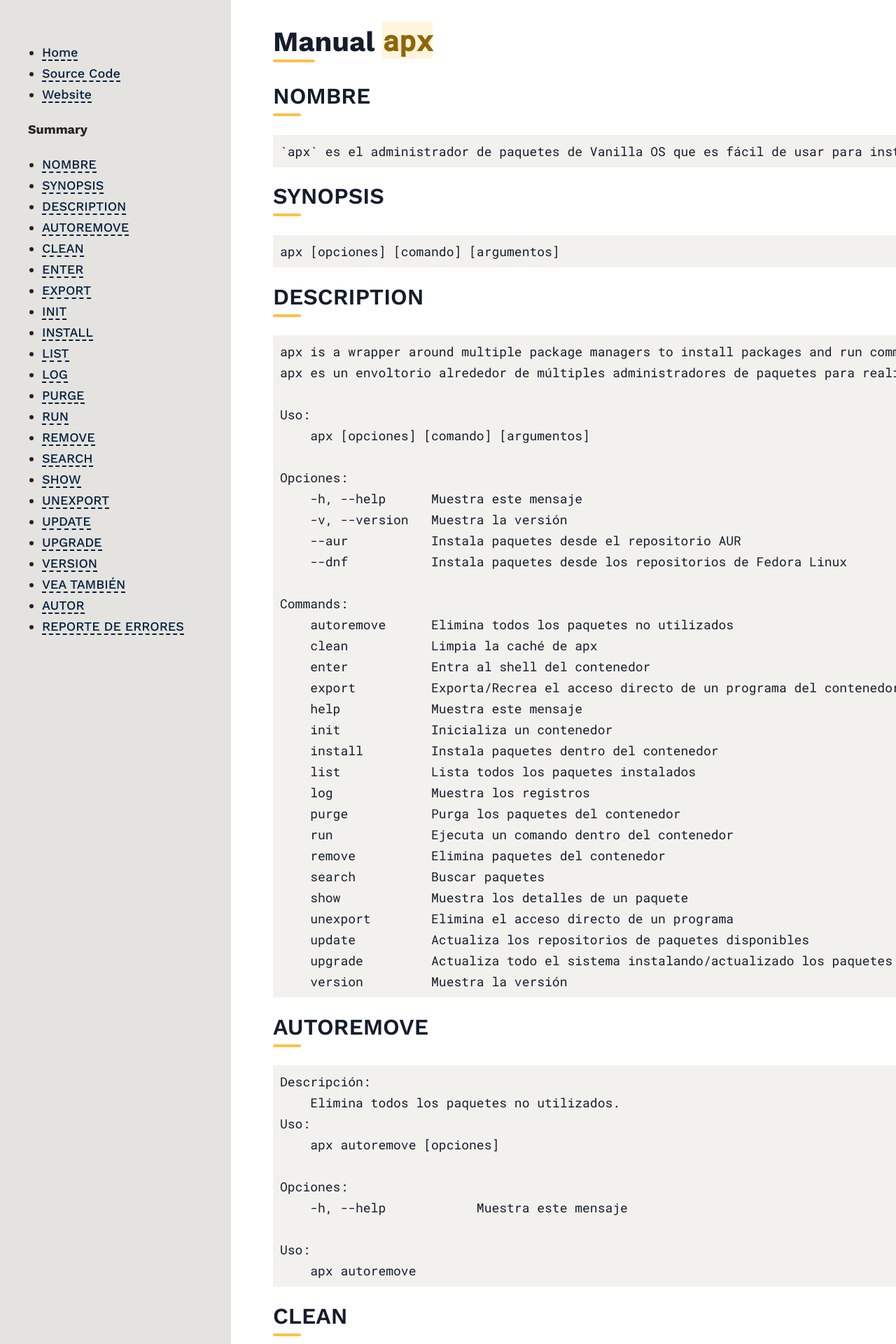
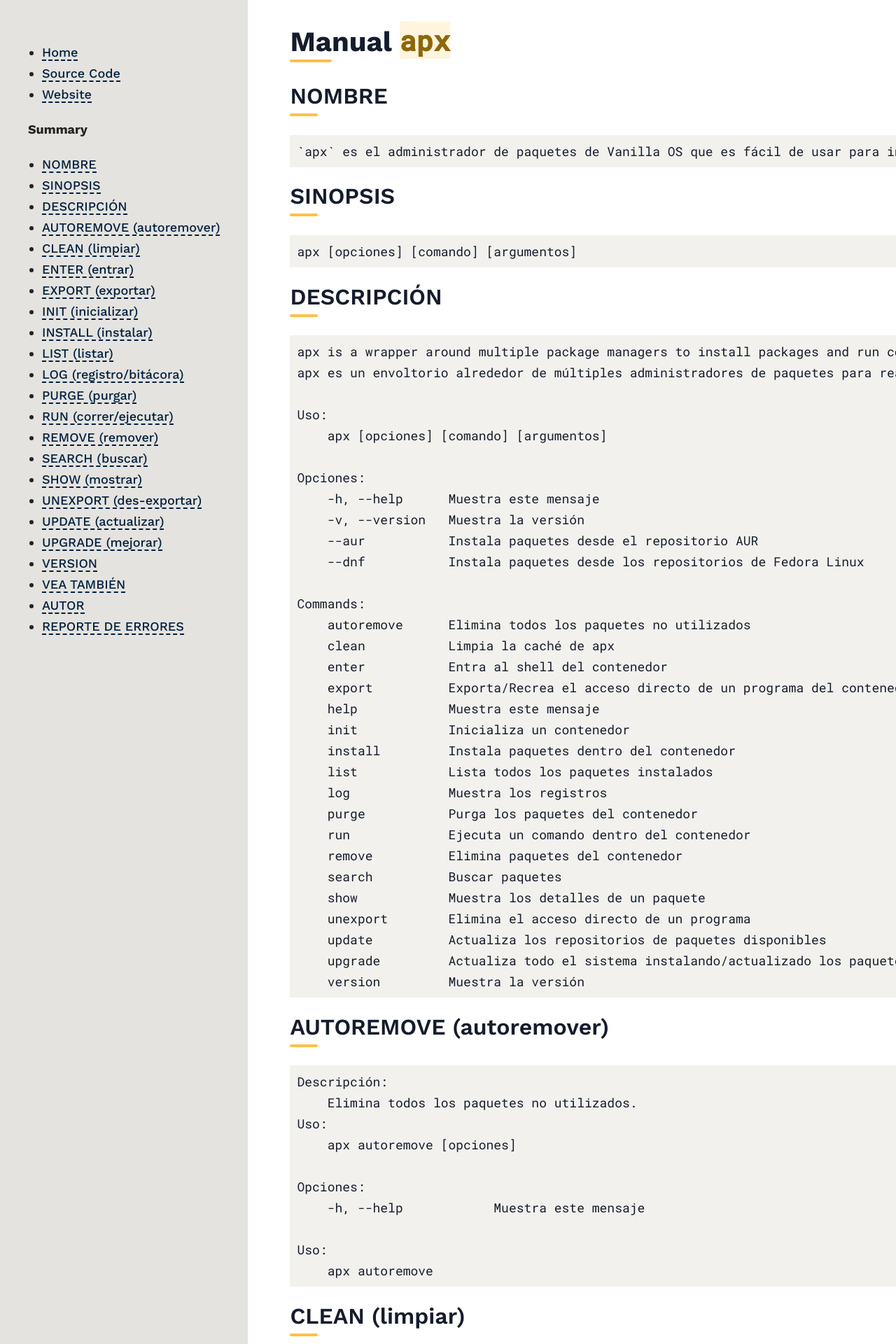
Before and after one commit to Vanilla-OS/documentation, a Jekyll site: the page built from docs/apx/manpage.es.md, in a window 1280 px wide. Shown: the top 1920 px of the page at 70% size. Built offline with Jekyll 4.4.1, drawn with Linux system fonts in a browser that asks for light colours; our own code applies the rules of GitHub Pages for plain Markdown files; some of the changed text lies outside the part shown.

Commit message:
rebasing to latest commit and adding the remaining spanish translation files

````diff
--- a/docs/apx/manpage.es.md
+++ b/docs/apx/manpage.es.md
@@ -11,13 +11,13 @@ Descripción: Manual para apx.
 `apx` es el administrador de paquetes de Vanilla OS que es fácil de usar para instalar paquetes de múltiples fuentes dentro de contenedores sin la necesidad de alterar el sistema de archivos raíz.
 ```
 
-## SYNOPSIS
+## SINOPSIS
 
 ```text
 apx [opciones] [comando] [argumentos]
 ```
 
-## DESCRIPTION
+## DESCRIPCIÓN
 
 ```markdown
 apx is a wrapper around multiple package managers to install packages and run commands inside a managed container.
@@ -53,7 +53,7 @@ Commands:
     version         Muestra la versión
 ```
 
-## AUTOREMOVE
+## AUTOREMOVE (autoremover)
 
 ```markdown
 Descripción:
@@ -68,7 +68,7 @@ Uso:
     apx autoremove
 ```
 
-## CLEAN
+## CLEAN (limpiar)
 
 ```markdown
 Descrición:
@@ -84,7 +84,7 @@ Ejemplo:
     apx clean
 ```
 
-## ENTER
+## ENTER (entrar)
 
 ```markdown
 Descripción:
@@ -97,7 +97,7 @@ Opciones:
     -h, --help            Muestra este mensaje
 ```
 
-## EXPORT
+## EXPORT (exportar)
 
 ```markdown
 Descripción:
@@ -113,7 +113,7 @@ Ejemplo:
     apx export htop
 ```
 
-## INIT
+## INIT (inicializar)
 
 ```markdown
 Descripción:
@@ -126,7 +126,7 @@ Opciones:
     -h, --help            Muestra este mensaje
 ```
 
-## INSTALL
+## INSTALL (instalar)
 
 ```markdown
 Descripción:
@@ -147,7 +147,7 @@ Ejemplos:
     apx install --sideload /path/to/file.deb
 ```
 
-## LIST
+## LIST (listar)
 
 ```markdown
 Descripción:
@@ -160,7 +160,7 @@ Opciones:
     -h, --help            Muestra este mensaje
 ```
 
-## LOG
+## LOG (registro/bitácora)
 
 ```markdown
 Descripción:
@@ -173,7 +173,7 @@ Opciones:
     -h, --help            Muestra este mensaje
 ```
 
-## PURGE
+## PURGE (purgar)
 
 ```markdown
 Descripción:
@@ -189,7 +189,7 @@ Ejemplos:
     apx purge htop
 ```
 
-## RUN
+## RUN (correr/ejecutar)
 
 ```markdown
 Descripción:
@@ -205,7 +205,7 @@ Ejemplo:
     apx run htop
 ```
 
-## REMOVE
+## REMOVE (remover)
 
 ```markdown
 Descripción:
@@ -221,7 +221,7 @@ Ejemplo:
     apx remove htop
 ```
 
-## SEARCH
+## SEARCH (buscar)
 
 ```markdown
 Descripción:
@@ -237,7 +237,7 @@ Ejemplo:
     apx search htop
 ```
 
-## SHOW
+## SHOW (mostrar)
 
 ```markdown
 Descripción:
@@ -253,7 +253,7 @@ Ejemplo:
     apx show htop
 ```
 
-## UNEXPORT
+## UNEXPORT (des-exportar)
 
 ```markdown
 Descripción:
@@ -269,7 +269,7 @@ Ejemplo:
     apx unexport htop
 ```
 
-## UPDATE
+## UPDATE (actualizar)
 
 ```markdown
 Descripción:
@@ -285,7 +285,7 @@ Ejemplo:
     apx update
 ```
 
-## UPGRADE
+## UPGRADE (mejorar)
 
 ```markdown
 Descripción:
````
Also changed, not shown: docs/almost/configuration.es.md (added, +8 -0 lines), docs/almost/layers.es.md (added, +8 -0 lines), docs/almost/manpage.es.md (added, +130 -0 lines), docs/apx/index.es.md (+1 -1 lines), docs/packaging/index.es.md (added, +61 -0 lines), docs/vso/index.es.md (+1 -1 lines).
